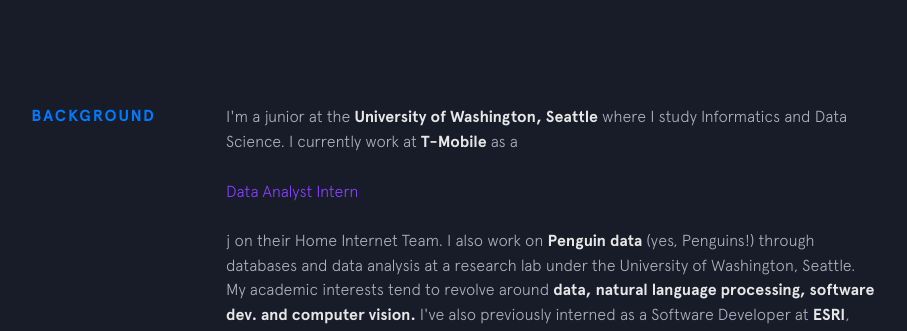
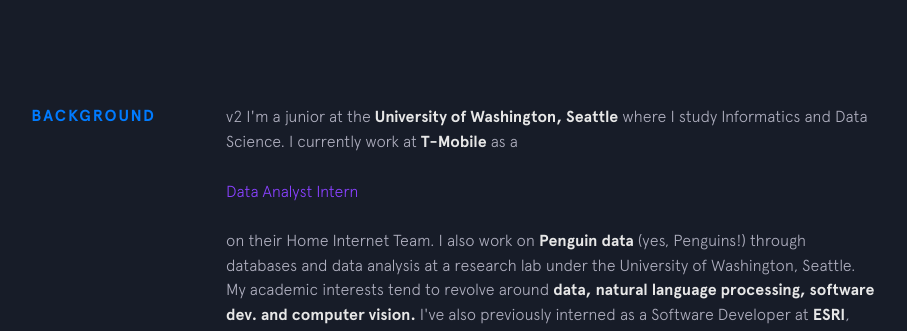
Before and after one commit to jadedsouza/jadedsouza.github.io, a Jekyll site: the page built from index.html, in a window 1280 px wide and 900 px high, scrolled down 743 px. Shown: the part 153-484 px from the top of the window, without its empty margins (224-1131 px from the left). Built offline with Jekyll 4.4.1, drawn with Linux system fonts in a browser that asks for light colours; nearby versions of some CDN libraries.

Commit message:
Update background.html

```diff
--- a/_includes/background.html
+++ b/_includes/background.html
@@ -1,12 +1,11 @@
 <section class="section background">
   <div class="section__title">Background</div>
   <div class="section__content">
-    <p>
+    <p> v2
       I'm a junior at the
       <a class="underline-link" href="https://ischool.uw.edu/" target="_blank">University of Washington, Seattle</a>
       where I study Informatics and Data Science. I currently work at
-      <a class="underline-link" href="https://www.t-mobile.com/"<strong>T-Mobile</strong></a> as a <p style="color:#8941FF">Data Analyst Intern</p>j
-on their Home Internet Team. I also
+      <a class="underline-link" href="https://www.t-mobile.com/"<strong>T-Mobile</strong></a> as a <p style="color:#8941FF">Data Analyst Intern</p> on their Home Internet Team. I also
       work on
       <a class="underline-link" href="https://ecosystemsentinels.org/" target="_blank">Penguin data</a>
       (yes, Penguins!) through databases and data analysis at a research lab under the University of Washington, Seattle.
```
